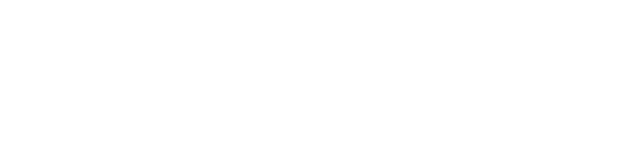
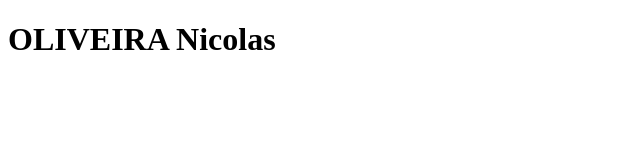
Before and after one commit to ShadowCat404/depot-du-cv, a plain HTML site: page index.html in a window 1280 px wide. Shown: the whole page, without its empty margins (0-640 px from the left). Drawn offline with Linux system fonts and the light colour scheme.

Commit message:
Add title

```diff
--- a/index.html
+++ b/index.html
@@ -6,6 +6,7 @@
     <title> Curriculum Vitæ</title>
 </head>
 <body>
+    <h1>OLIVEIRA Nicolas</h1>
 
 </body>
 </html>
```
